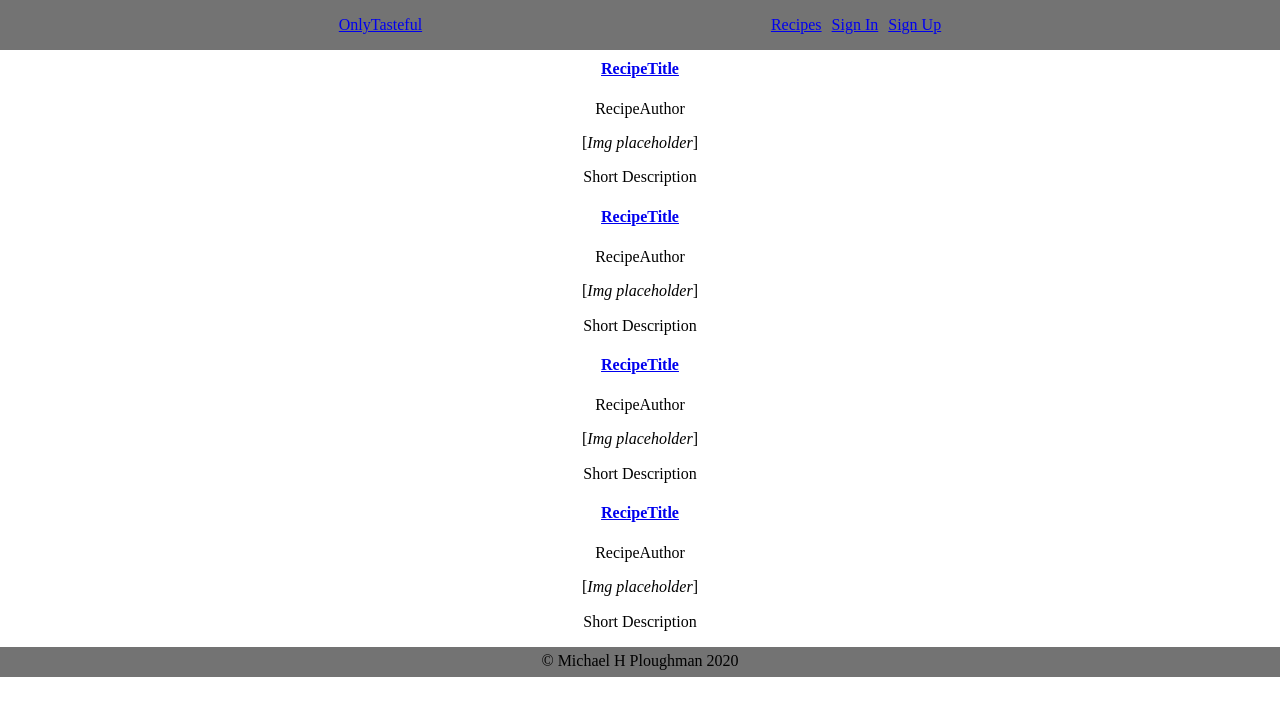
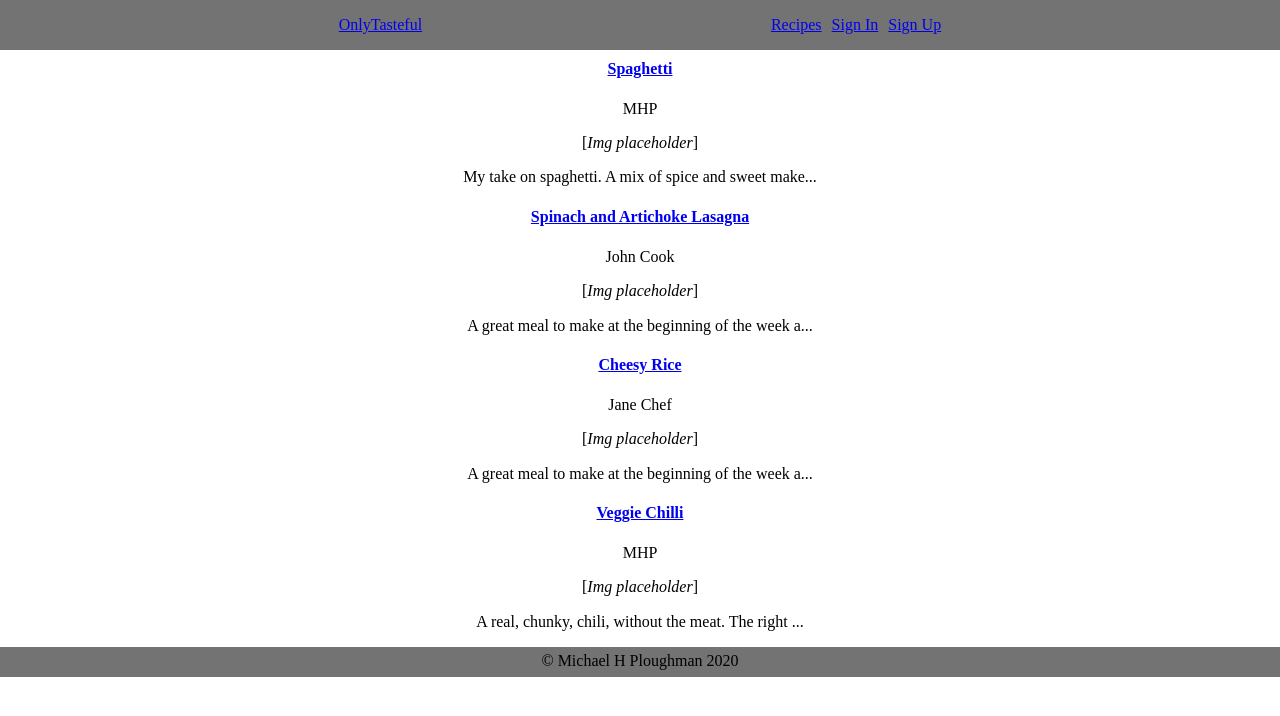
Before and after one commit to Evoxus/OnlyTasteful-client, a React (Create React App) app: page /recipes in a window 1280 px wide. Shown: the top 716 px of the page. Built offline with nearby package versions, Linux system fonts and the light colour scheme.

Commit message:
Props pass recipe and user data down to RecipeList

```diff
--- a/src/App.js
+++ b/src/App.js
@@ -8,6 +8,7 @@ import RecipeDetail from './RecipeDetail/RecipeDetail';
 import CreateRecipe from './CreateRecipe/CreateRecipe';
 import SignIn from './SignIn/SignIn';
 import SignUp from './SignUp/SignUp';
+import { Recipes, Users } from './dummy-store';
 import './App.css';
 
 /* ---- NOTES ----
@@ -22,7 +23,12 @@ function App() {
         <Route exact path='/' component={Landing} />
         <Route path='/signup' component={SignUp} />
         <Route path='/signin' component={SignIn} />
-        <Route exact path='/recipes' component={RecipeList} />
+        <Route exact path='/recipes' render={routeProps => {
+          return (
+            <RecipeList {...routeProps} recipes={Recipes} users={Users} />
+            )
+        }}
+        />
         <Route path='/recipes/:id' component={RecipeDetail} />
         <Route path='/createrecipe' component={CreateRecipe} />
       <Footer />
--- a/src/RecipeItem/RecipeItem.js
+++ b/src/RecipeItem/RecipeItem.js
@@ -2,13 +2,14 @@ import React from 'react';
 import { Link } from 'react-router-dom';
 import './RecipeItem.css';
 
-function RecipeItem() {
+function RecipeItem(props) {
+  const userName = props.users.find(user => user.id === props.data.user_id).user_name
   return (
     <div>
-      <h4><Link to='/recipes/1'>RecipeTitle</Link></h4>
-      <p>RecipeAuthor</p>
+      <h4><Link to='/recipes/1'>{props.data.title}</Link></h4>
+      <p>{userName}</p>
       <p>[<em>Img placeholder</em>]</p>
-      <p>Short Description</p>
+      <p>{props.data.description.slice(0, 51) + '...'}</p>
     </div>
   )
 }
--- a/src/RecipeList/RecipeList.js
+++ b/src/RecipeList/RecipeList.js
@@ -2,13 +2,10 @@ import React from 'react';
 import RecipeItem from '../RecipeItem/RecipeItem';
 import './RecipeList.css';
 
-function RecipeList() {
-  const recipes = <>
-    <RecipeItem key='1' />
-    <RecipeItem key='2' />
-    <RecipeItem key='3' />
-    <RecipeItem key='4' />
-  </>;
+function RecipeList(props) {
+  const recipes = props.recipes.map((recipe, idx) =>
+    <RecipeItem key={idx} data={recipe} users={props.users} />
+  );
   return (
     <section className='recipeList'>
       {recipes}
--- a/src/dummy-store.js
+++ b/src/dummy-store.js
@@ -1,7 +1,8 @@
-export const recipes = [
+export const Recipes = [
   {
     title: 'Spaghetti',
     user_id: 1,
+    description: 'My take on spaghetti. A mix of spice and sweet makes this dish a crowd pleaser.',
     ingredients: [
       {
         quantity: '2-3',
@@ -52,7 +53,12 @@ export const recipes = [
         quantity: 2,
         unit: 'jars',
         name: 'Prego sauce'
-      }
+      },
+      {
+        quantity: 'dash',
+        unit: '',
+        name: 'Cinnamon'
+      },
     ],
     instructions:
       `
@@ -68,6 +74,7 @@ export const recipes = [
   {
     title: 'Spinach and Artichoke Lasagna',
     user_id: 3,
+    description: 'A great meal to make at the beginning of the week and eat leftovers throughout.',
     ingredients: [
       {
         quantity: 1,
@@ -184,6 +191,7 @@ export const recipes = [
   {
     title: 'Cheesy Rice',
     user_id: 2,
+    description: 'A great meal to make at the beginning of the week and eat leftovers throughout.',
     ingredients: [
       {
         quantity: 4,
@@ -252,6 +260,7 @@ export const recipes = [
   {
     title: 'Veggie Chilli',
     user_id: 1,
+    description: 'A real, chunky, chili, without the meat. The right consistency to please your typical meat chili eater or the vegetarian looking for real chili.',
     ingredients: [
       {
         quantity: 1,
@@ -376,7 +385,7 @@ export const recipes = [
   },
 ]
 
-export const users = [
+export const Users = [
   {
     id: 1,
     user_name: 'MHP',
```
